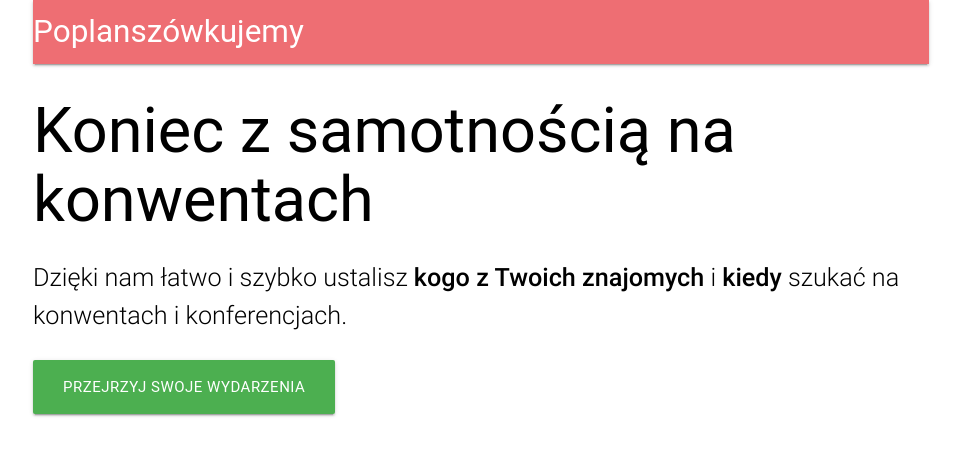
After one commit to Michcioperz/plansza, a Django app: template plansza/templates/plansza/landing_page.html in a window 1280 px wide. The commit adds this page. Shown: the top 456 px of the page, without its empty margins (159-1120 px from the left). Run offline with Django 3.2, Linux system fonts and the light colour scheme; the template is opened without the code that fills it, so the values that code supplies are empty; some libraries are stand-ins or nearby versions; some web fonts are replaced.

Commit message:
make templates great again

```diff
--- a/plansza/templates/plansza/core.html
+++ b/plansza/templates/plansza/core.html
@@ -2,12 +2,22 @@
 <html>
 <head>
   <meta charset="UTF-8"/>
+  <link rel="stylesheet" href="https://cdnjs.cloudflare.com/ajax/libs/materialize/0.97.6/css/materialize.min.css"/>
   <meta name="viewport" content="width=device-width, initial-scale=1, minimum-scale=1"/>
   <title>{% block title %}Poplanszówkujemy{% endblock title %}</title>
+  <script src="https://code.jquery.com/jquery-1.12.3.min.js"></script>
+  <script src="https://cdnjs.cloudflare.com/ajax/libs/materialize/0.97.6/js/materialize.min.js"></script>
   {% block head %}{% endblock head %}
 </head>
-<body>
+<body class="white black-text">
 <div class="container">
+  {% block nav %}
+    <nav>
+      <div class="nav-wrapper">
+        <a class="brand-logo" href="{% url "landing_page" %}">Poplanszówkujemy</a>
+      </div>
+    </nav>
+  {% endblock nav %}
   {% block body %}{% endblock body %}
 </div>
 </body>
--- /dev/null
+++ b/plansza/templates/plansza/landing_page.html
@@ -0,0 +1,9 @@
+{% extends "plansza/core.html" %}
+{% block body %}
+  <h1>Koniec z samotnością na konwentach</h1>
+  <p class="flow-text">Dzięki nam łatwo i szybko ustalisz <strong>kogo z Twoich znajomych</strong> i
+    <strong>kiedy</strong> szukać na konwentach i konferencjach.</p>
+  {% if request.user.is_authenticated %}
+    <a class="btn btn-large blue" href="{% url "social:begin" "facebook" %}">Zaloguj z Facebookiem</a>{% else %}
+    <a class="btn-large green" href="{% url "list_events" %}">Przejrzyj swoje wydarzenia</a>{% endif %}
+{% endblock body %}
--- a/plansza/urls.py
+++ b/plansza/urls.py
@@ -21,6 +21,7 @@ from . import views
 urlpatterns = [
     url(r'^admin/', admin.site.urls),
     url(r'', include('social.apps.django_app.urls', namespace='social')),
-    url(r'^$', views.list_events, name="list_events"),
+    url(r'^e/$', views.list_events, name="list_events"),
     url(r'^e/(?P<ident>\d+)/$', views.event_details, name="event_details"),
+    url(r'^$', views.landing_page, name="landing_page"),
 ]
--- a/plansza/views.py
+++ b/plansza/views.py
@@ -16,3 +16,7 @@ def list_events(request):
 def event_details(request, ident):
     event = get_graph(request).get_object(id=ident)
     return render(request, "plansza/event_details.html", {"event": event})
+
+
+def landing_page(request):
+    return render(request, "plansza/landing_page.html")
```
